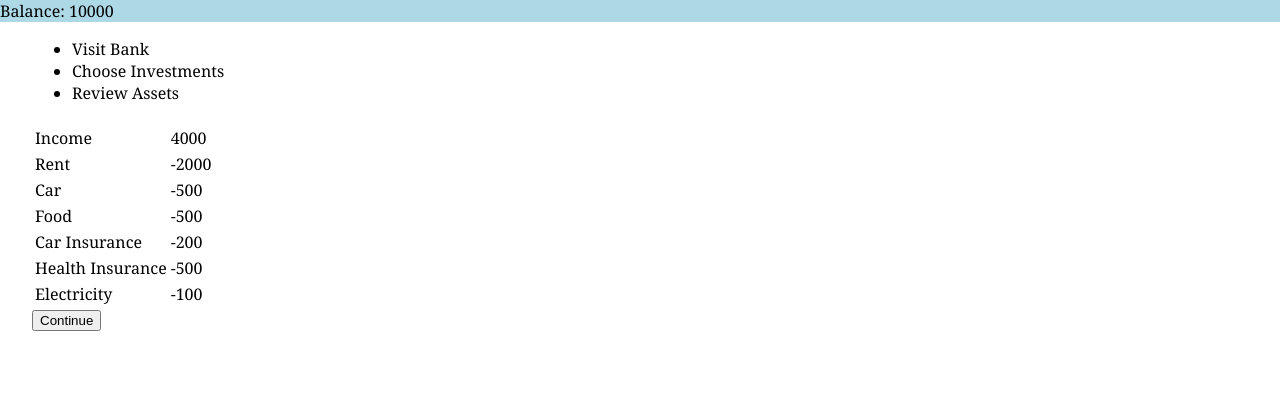
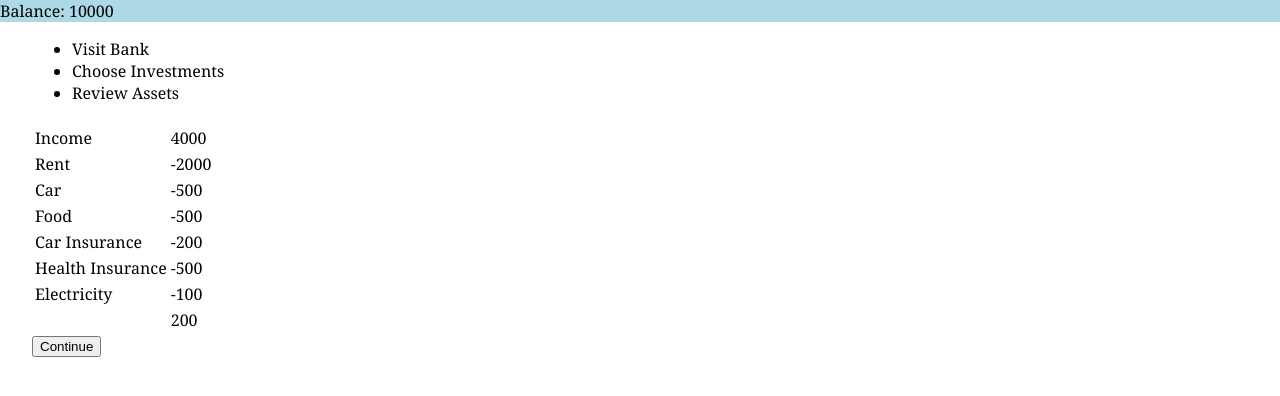
Before and after one commit to JasperCDev/ProjectDailyCheck, a Next.js app: page / in a window 1280 px wide. Shown: the top 396 px of the page. Built offline with nearby package versions, Linux system fonts and the light colour scheme.

Commit message:
add footer

```diff
--- a/components/BudgetTable.tsx
+++ b/components/BudgetTable.tsx
@@ -1,5 +1,12 @@
 import React, { useMemo } from "react";
-import { Cell, Row, useRowSelect } from "react-table";
+import {
+  Cell,
+  Column,
+  ColumnGroup,
+  FooterProps,
+  Row,
+  useRowSelect,
+} from "react-table";
 import { useAppSelector } from "../store/store";
 import Table from "./Table/Table";
 
@@ -27,6 +34,12 @@ const BudgetTable = (props: Props) => {
           const row = cell.row.original;
           return row.amount;
         },
+        Footer: (col: FooterProps<typeof state.budget[0]>) => {
+          return col.rows.reduce((sum, row) => {
+            console.log(row.values);
+            return row.values["Amount"] + sum;
+          }, 0);
+        },
       },
     ];
   }, []);
--- a/components/Table/Table.tsx
+++ b/components/Table/Table.tsx
@@ -38,8 +38,14 @@ function Table<T extends object>({ data, columns, bodyClassName }: Props<T>) {
     data,
   });
 
-  const { getTableProps, getTableBodyProps, headerGroups, rows, prepareRow } =
-    instance;
+  const {
+    getTableProps,
+    getTableBodyProps,
+    headerGroups,
+    rows,
+    prepareRow,
+    footerGroups,
+  } = instance;
 
   return (
     <table {...getTableProps()}>
@@ -68,6 +74,17 @@ function Table<T extends object>({ data, columns, bodyClassName }: Props<T>) {
           );
         })}
       </tbody>
+      <tfoot>
+        {footerGroups.map((group) => (
+          <tr {...group.getFooterGroupProps()} key={group.id}>
+            {group.headers.map((column) => (
+              <td {...column.getFooterProps()} key={column.id}>
+                {column.render("Footer")}
+              </td>
+            ))}
+          </tr>
+        ))}
+      </tfoot>
     </table>
   );
 }
```
